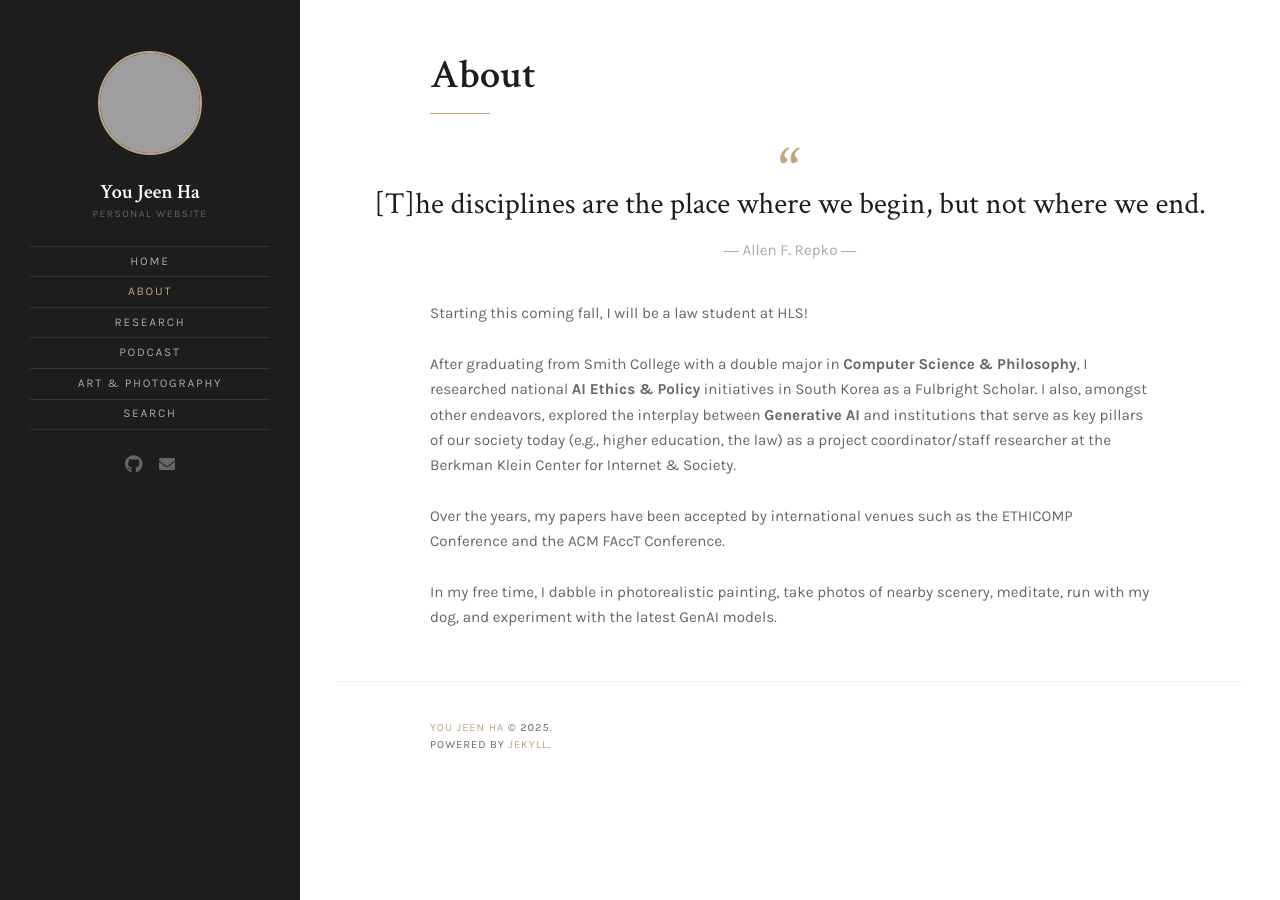
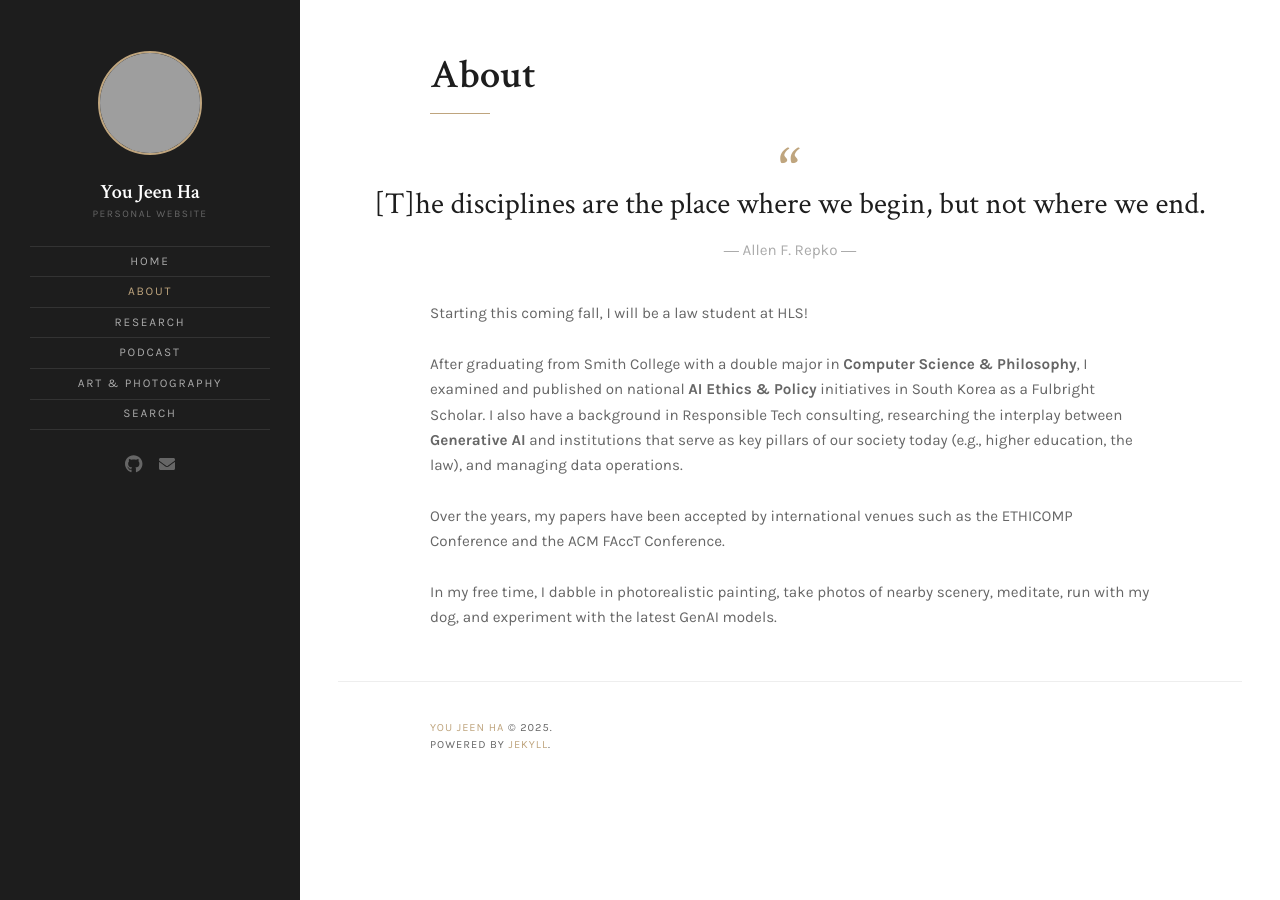
Before and after one commit to hyoujeen/hyoujeen.github.io, a Jekyll site: the page built from about.md, in a window 1280 px wide, cut to the strip 0-900 px from the top of the page. Built offline with Jekyll 4.4.1, drawn with Linux system fonts in a browser that asks for light colours; grey boxes are pictures that could not be loaded.

Commit message:
Update about.md

```diff
--- a/about.md
+++ b/about.md
@@ -7,7 +7,7 @@ title: About
 
 Starting this coming fall, I will be a law student at HLS!
 
-After graduating from Smith College with a double major in **Computer Science & Philosophy**, I researched national **AI Ethics & Policy** initiatives in South Korea as a Fulbright Scholar. I also, amongst other endeavors, explored the interplay between **Generative AI** and institutions that serve as key pillars of our society today (e.g., higher education, the law) as a project coordinator/staff researcher at the Berkman Klein Center for Internet & Society.
+After graduating from Smith College with a double major in **Computer Science & Philosophy**, I examined and published on national **AI Ethics & Policy** initiatives in South Korea as a Fulbright Scholar. I also have a background in Responsible Tech consulting, researching the interplay between **Generative AI** and institutions that serve as key pillars of our society today (e.g., higher education, the law), and managing data operations.
 
 Over the years, my papers have been accepted by international venues such as the ETHICOMP Conference and the ACM FAccT Conference.
 
```
